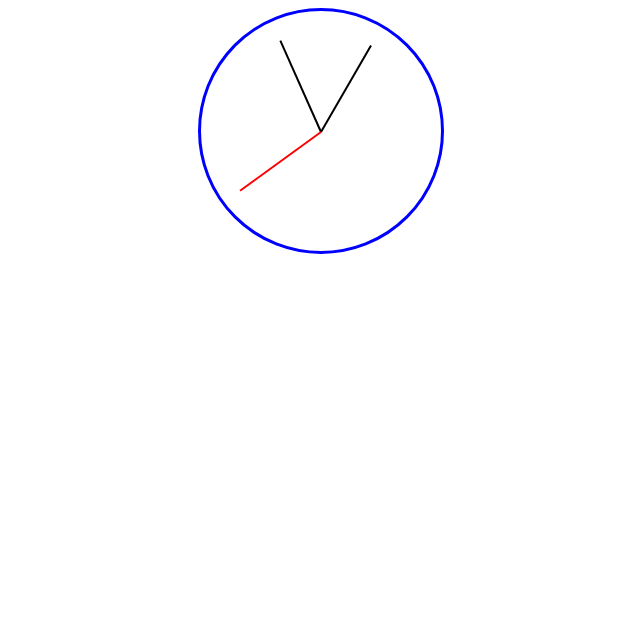
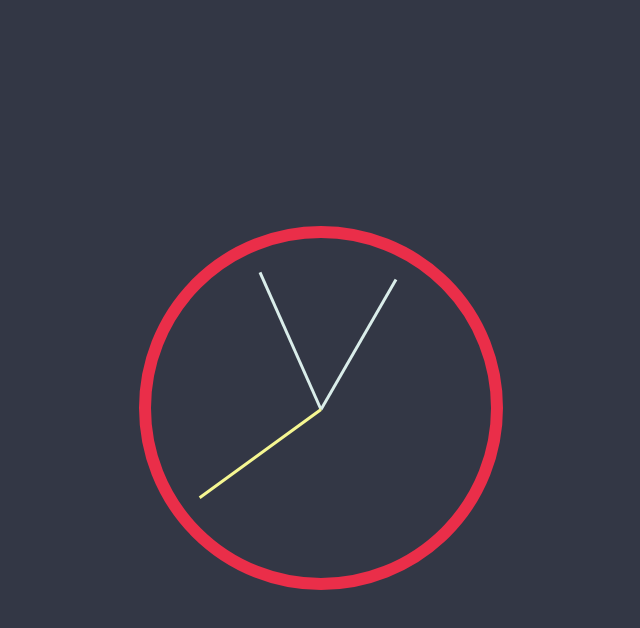
Before and after one commit to vlhernandez/js-30, a plain HTML site: page 02/02-of-30.html in a window 1280 px wide. Shown: the whole page, without its empty margins (319-959 px from the left). Drawn offline with Linux system fonts and the light colour scheme.

Commit message:
update colors, height and width

```diff
--- a/02/style.css
+++ b/02/style.css
@@ -1,9 +1,15 @@
+body {
+  background-color: #333745;
+  display: flex;
+  align-items: center;
+  min-height: 100vh;
+}
 .clock {
   padding: 20px;
-  height: 200px;
-  width: 200px;
+  height: 300px;
+  width: 300px;
   border-radius: 50%;
-  border: solid 3px blue;
+  border: solid 12px #EA2E49;
   margin: 0 auto;
 }
 
@@ -16,13 +22,13 @@
 .hand {
   position: absolute;
   top: 50%;
-  height: 2px;
+  height: 3px;
   width: 50%;
-  background-color: black;
+  background-color: #DAEDEA;
   transform-origin: 100%;
   transform: rotate(90deg);
 }
 
 .second-hand {
-  background-color: red;
+  background-color: #F6F792;
 }
```
